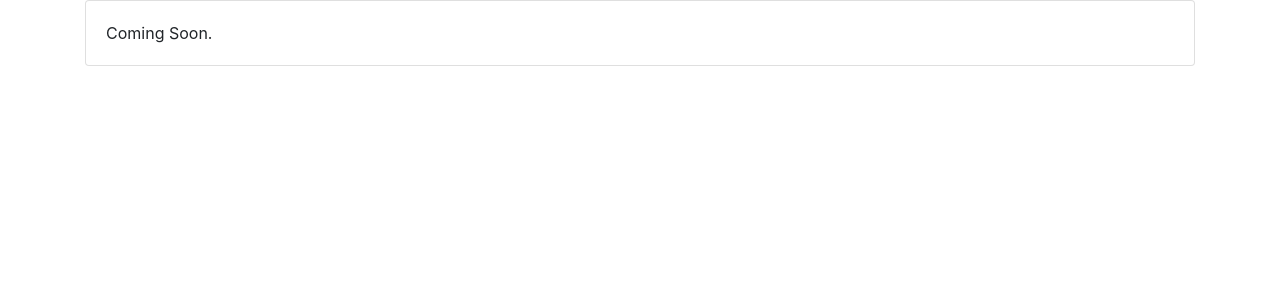
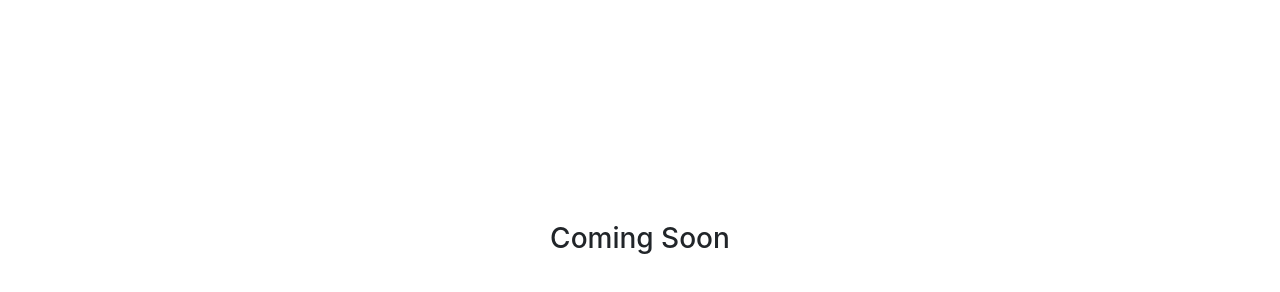
Before and after one commit to RaeKennethFernandez/RaeKennethFernandez.github.io, a plain HTML site: page index.html in a window 1280 px wide. Drawn offline with nearby package versions, Linux system fonts and the light colour scheme.

Commit message:
Update commit

```diff
--- a/index.html
+++ b/index.html
@@ -8,14 +8,17 @@
     <link rel="stylesheet" href="https://stackpath.bootstrapcdn.com/bootstrap/4.3.1/css/bootstrap.min.css" integrity="sha384-ggOyR0iXCbMQv3Xipma34MD+dH/1fQ784/j6cY/iJTQUOhcWr7x9JvoRxT2MZw1T" crossorigin="anonymous">
     <link rel="stylesheet" href="https://cdnjs.cloudflare.com/ajax/libs/animate.css/3.7.2/animate.min.css">
 </head>
+<style>
+    .coming-soon {
+        padding-top:20% !important;
+    }
+</style>
 <body>
     <div class="container">
-        <div class="card animated fadeIn">
-            <div class="card-body">
-                <span class="text-center">
-                    Coming Soon.
-                </span>
-            </div>
+        <div class="col-md-12 coming-soon animated flash">
+            <h3 class="text-center">
+                Coming Soon
+            </h3>
         </div>
     </div>
 </body>
```
